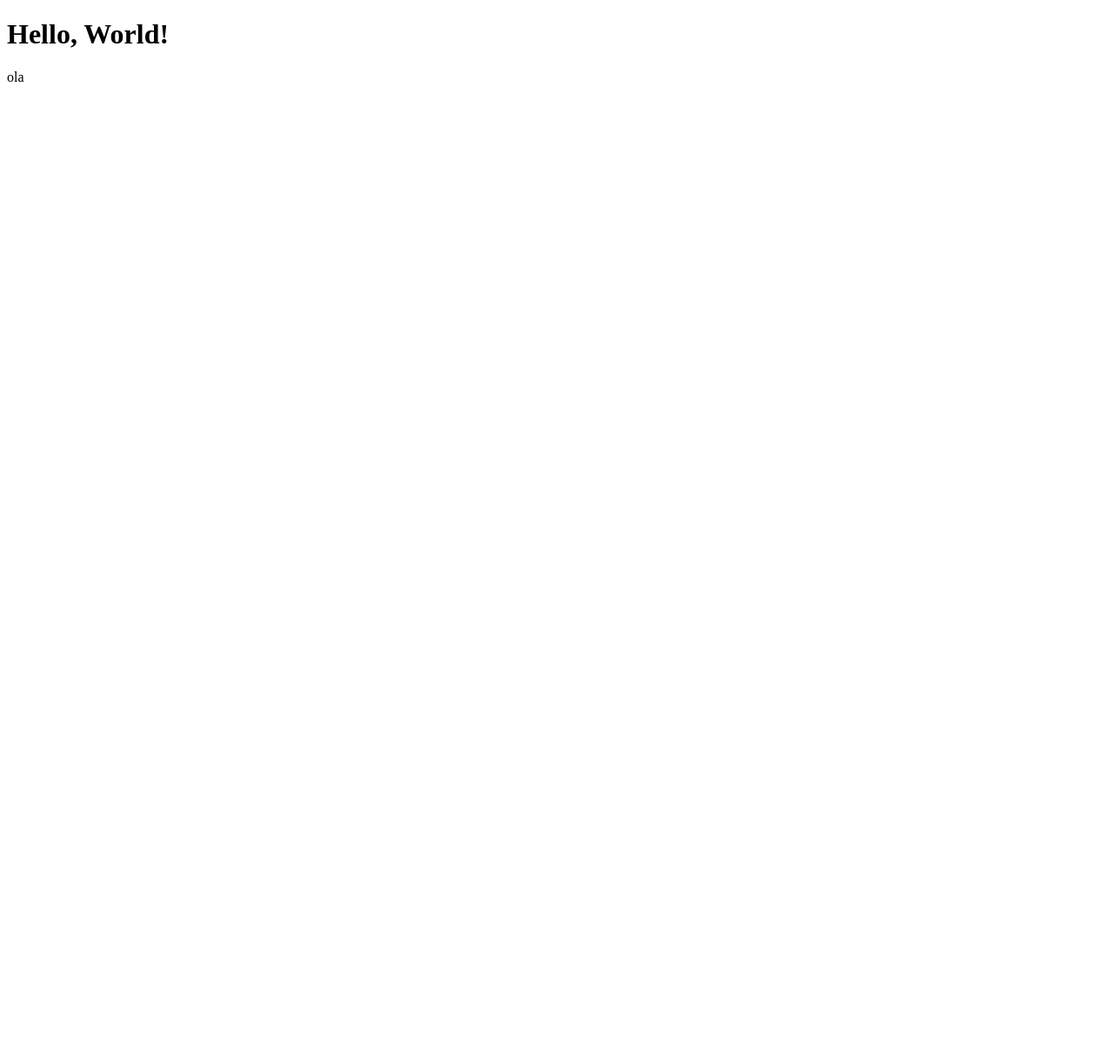
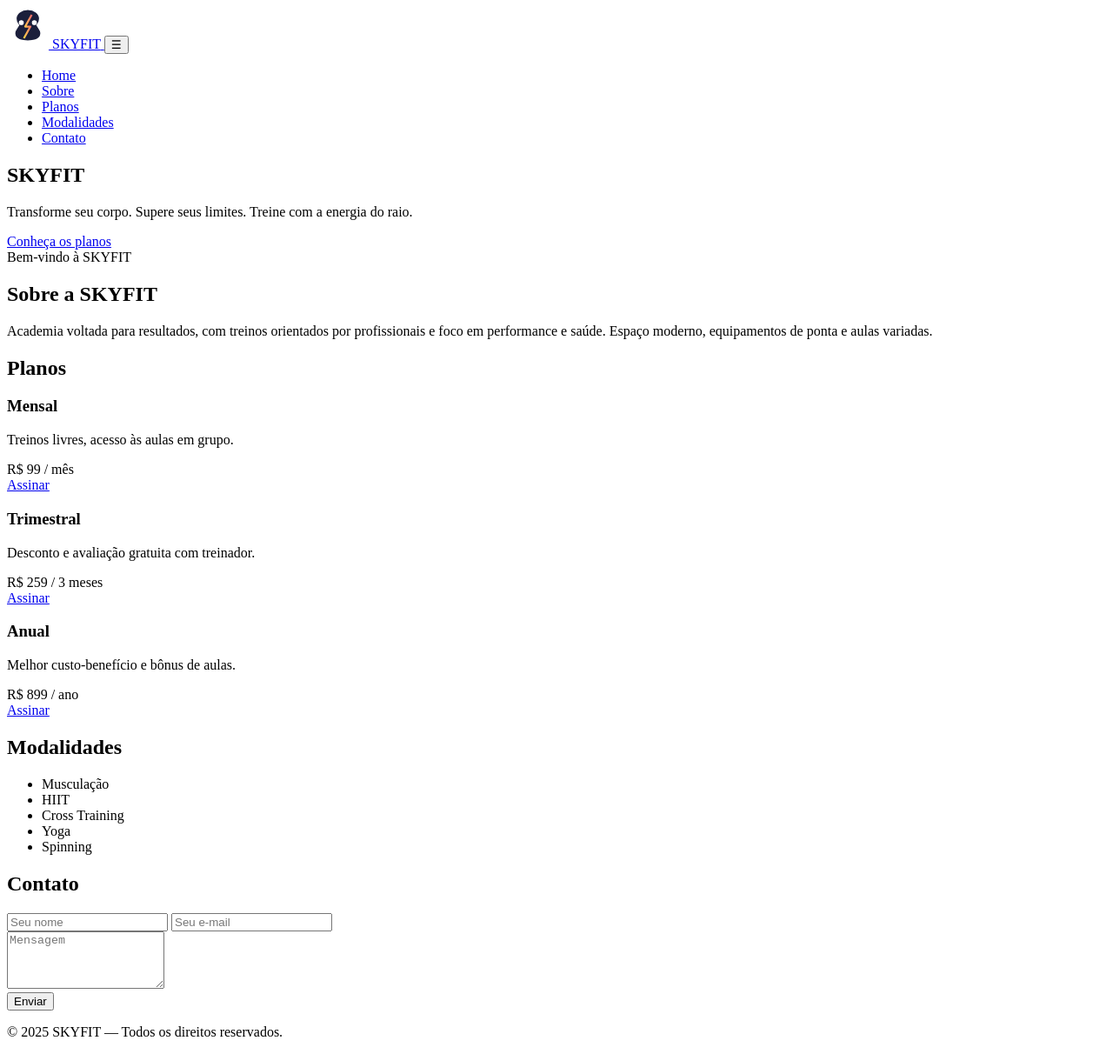
Before and after one commit to DEVmichelJacson/Projeto1-, a plain HTML site: page index.html in a window 1280 px wide. Shown: the whole page at 87% size. Before the commit the page ends 800 px from the top, so only its background shows below. Drawn offline with Linux system fonts and the light colour scheme.

Commit message:
feature: projeto feito

```diff
--- a/index.html
+++ b/index.html
@@ -1,15 +1,126 @@
 <!DOCTYPE html>
-<html lang="en">
+<html lang="pt-BR">
+<head>
+	<meta charset="utf-8">
+	<meta name="viewport" content="width=device-width, initial-scale=1">
+	<title>SKYFIT — Academia</title>
+	<link rel="stylesheet" href="css/styles.css">
+</head>
+<body>
+	<header class="site-header">
+		<div class="container header-inner">
+			<a class="brand" href="#">
+				<!-- Logo: caveira com raio (SVG) -->
+				<svg width="48" height="48" viewBox="0 0 64 64" xmlns="http://www.w3.org/2000/svg" aria-hidden="true">
+					<defs>
+						<linearGradient id="g1" x1="0" x2="1">
+							<stop offset="0%" stop-color="#ffd54a" />
+							<stop offset="100%" stop-color="#ff6b6b" />
+						</linearGradient>
+					</defs>
+					<!-- caveira estilizada -->
+					<g fill="none" stroke="#fff" stroke-width="1.6" transform="translate(4,4)">
+						<path d="M28 0 C18 0 10 6 10 14 C10 20 14 24 14 24 C12 28 8 32 8 36 C8 44 16 48 28 48 C40 48 48 44 48 36 C48 32 44 28 42 24 C42 24 46 20 46 14 C46 6 38 0 28 0 Z" fill="#1b1f3b" />
+						<!-- olhos -->
+						<circle cx="18" cy="20" r="3" fill="#fff" />
+						<circle cx="38" cy="20" r="3" fill="#fff" />
+						<!-- raio sobreposto -->
+						<path d="M34 8 L24 26 L32 26 L22 44" stroke="url(#g1)" stroke-width="3" fill="none" stroke-linejoin="round" />
+					</g>
+				</svg>
+				<span class="brand-name">SKYFIT</span>
+			</a>
 
-<head>
-    <meta charset="UTF-8">
-    <meta name="viewport" content="width=device-width, initial-scale=1.0">
-    <title>Document</title>
-</head>
+			<button class="nav-toggle" aria-label="Abrir menu">☰</button>
+			<nav class="main-nav">
+				<ul>
+					<li><a href="#home">Home</a></li>
+					<li><a href="#about">Sobre</a></li>
+					<li><a href="#plans">Planos</a></li>
+					<li><a href="#classes">Modalidades</a></li>
+					<li><a href="#contact">Contato</a></li>
+				</ul>
+			</nav>
+		</div>
+	</header>
 
-<body>
-    <h1>Hello, World!</h1>
-    <div>ola</div>
+	<main>
+		<section id="home" class="hero">
+			<div class="container hero-inner">
+				<div class="hero-text">
+					<h1>SKYFIT</h1>
+					<p>Transforme seu corpo. Supere seus limites. Treine com a energia do raio.</p>
+					<a class="btn primary" href="#plans">Conheça os planos</a>
+				</div>
+				<div class="hero-image" aria-hidden="true">
+					<!-- decoração simples -->
+					<div class="card">Bem-vindo à SKYFIT</div>
+				</div>
+			</div>
+		</section>
+
+		<section id="about" class="about container">
+			<h2>Sobre a SKYFIT</h2>
+			<p>Academia voltada para resultados, com treinos orientados por profissionais e foco em performance e saúde. Espaço moderno, equipamentos de ponta e aulas variadas.</p>
+		</section>
+
+		<section id="plans" class="plans container">
+			<h2>Planos</h2>
+			<div class="grid">
+				<div class="card plan">
+					<h3>Mensal</h3>
+					<p>Treinos livres, acesso às aulas em grupo.</p>
+					<div class="price">R$ 99 / mês</div>
+					<a class="btn" href="#contact">Assinar</a>
+				</div>
+				<div class="card plan featured">
+					<h3>Trimestral</h3>
+					<p>Desconto e avaliação gratuita com treinador.</p>
+					<div class="price">R$ 259 / 3 meses</div>
+					<a class="btn primary" href="#contact">Assinar</a>
+				</div>
+				<div class="card plan">
+					<h3>Anual</h3>
+					<p>Melhor custo-benefício e bônus de aulas.</p>
+					<div class="price">R$ 899 / ano</div>
+					<a class="btn" href="#contact">Assinar</a>
+				</div>
+			</div>
+		</section>
+
+		<section id="classes" class="classes container">
+			<h2>Modalidades</h2>
+			<ul class="features">
+				<li>Musculação</li>
+				<li>HIIT</li>
+				<li>Cross Training</li>
+				<li>Yoga</li>
+				<li>Spinning</li>
+			</ul>
+		</section>
+
+		<section id="contact" class="contact container">
+			<h2>Contato</h2>
+			<form id="contactForm">
+				<div class="form-row">
+					<input type="text" name="name" placeholder="Seu nome" required>
+					<input type="email" name="email" placeholder="Seu e-mail" required>
+				</div>
+				<div class="form-row">
+					<textarea name="message" rows="4" placeholder="Mensagem" required></textarea>
+				</div>
+				<button class="btn primary" type="submit">Enviar</button>
+				<p class="form-status" aria-live="polite"></p>
+			</form>
+		</section>
+	</main>
+
+	<footer class="site-footer">
+		<div class="container">
+			<p>© <span id="year"></span> SKYFIT — Todos os direitos reservados.</p>
+		</div>
+	</footer>
+
+	<script src="js/main.js"></script>
 </body>
-
 </html>
--- /dev/null
+++ b/js/main.js
@@ -0,0 +1,38 @@
+// JS simples para interatividade do site SKYFIT
+document.addEventListener('DOMContentLoaded', function(){
+  // ano no rodapé
+  const yearEl = document.getElementById('year');
+  if(yearEl) yearEl.textContent = new Date().getFullYear();
+
+  // toggle do menu mobile
+  const toggle = document.querySelector('.nav-toggle');
+  const nav = document.querySelector('.main-nav');
+  if(toggle && nav){
+    toggle.addEventListener('click', ()=>{
+      nav.classList.toggle('open');
+    });
+  }
+
+  // formulário: validação simples e mensagem
+  const form = document.getElementById('contactForm');
+  const status = document.querySelector('.form-status');
+  if(form){
+    form.addEventListener('submit', function(e){
+      e.preventDefault();
+      const formData = new FormData(form);
+      const name = formData.get('name')?.toString().trim();
+      const email = formData.get('email')?.toString().trim();
+      const msg = formData.get('message')?.toString().trim();
+      if(!name || !email || !msg){
+        if(status) status.textContent = 'Por favor, preencha todos os campos.';
+        return;
+      }
+      // Simular envio
+      if(status) status.textContent = 'Enviando...';
+      setTimeout(()=>{
+        form.reset();
+        if(status) status.textContent = 'Mensagem enviada! Entraremos em contato em breve.';
+      }, 900);
+    });
+  }
+});
```
Also changed, not shown: README.md, 2 other files.
